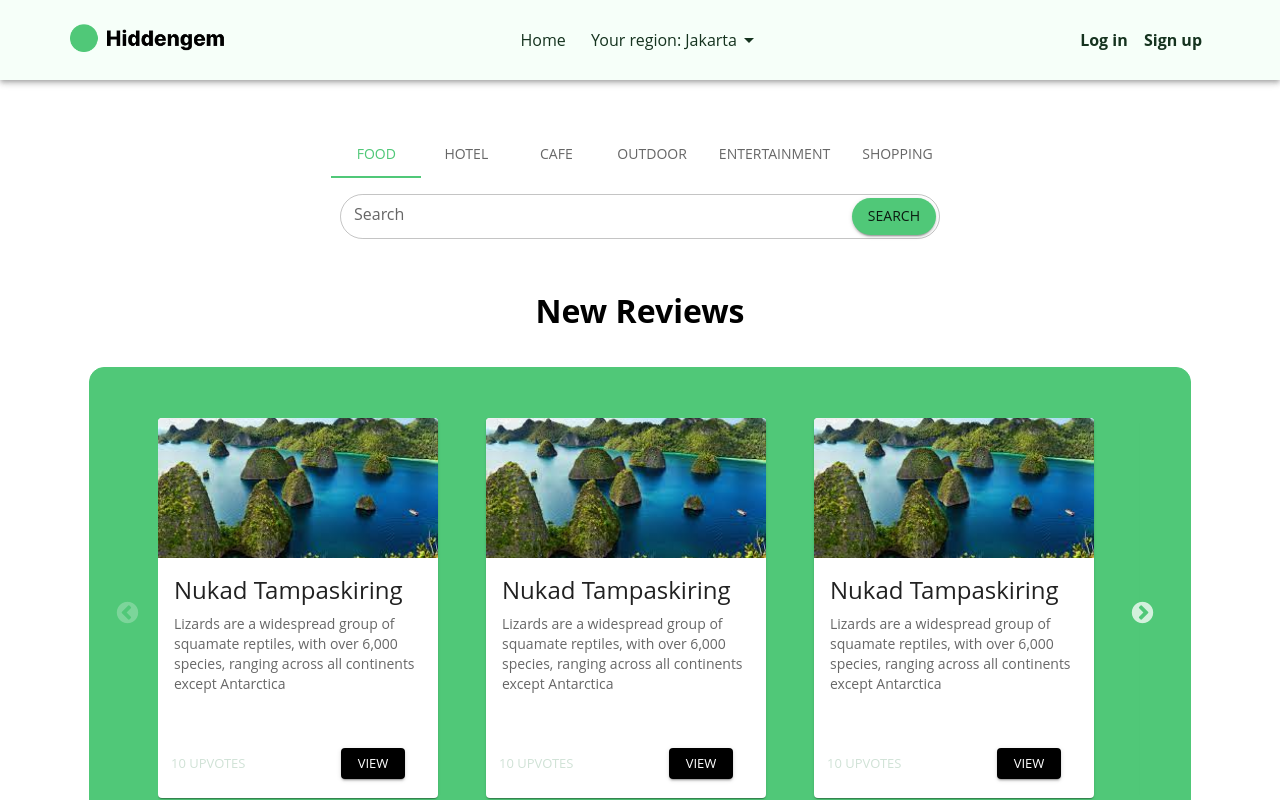
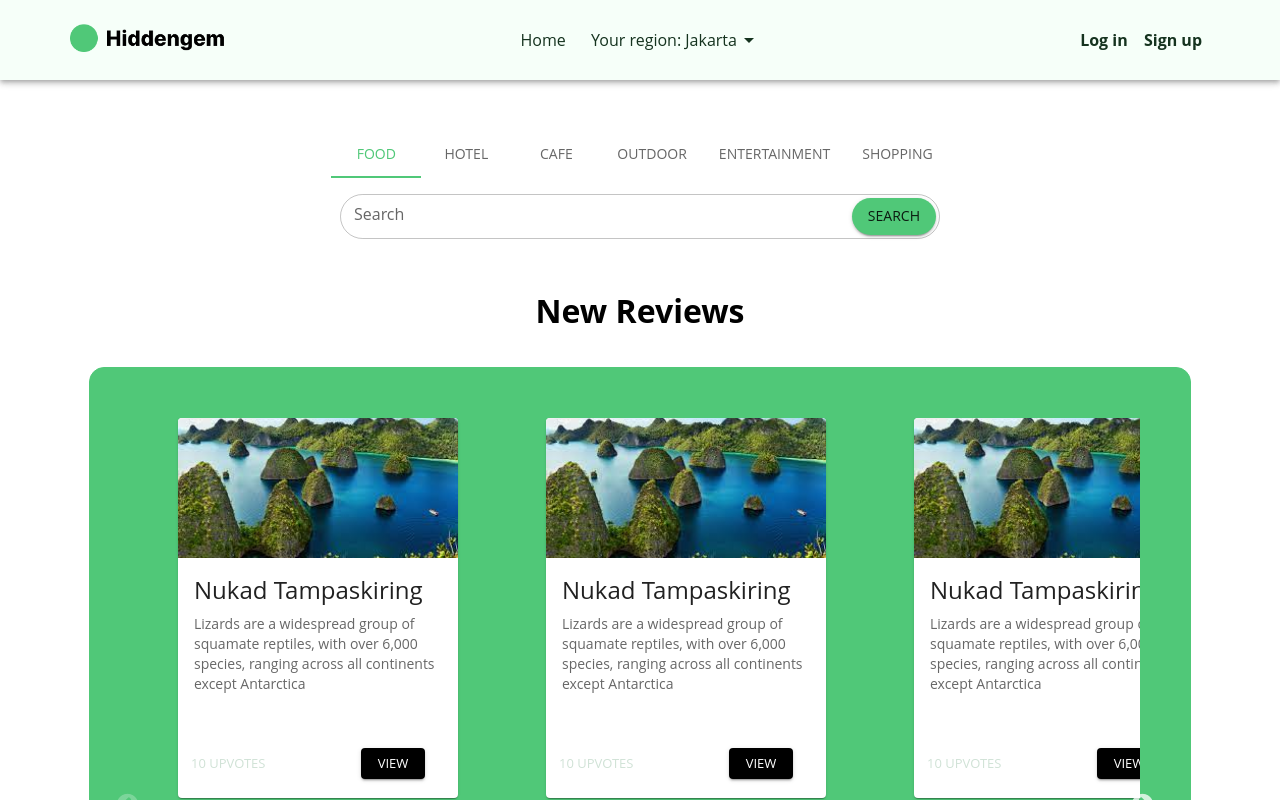
Before and after one commit to project-zusammen/hidden-gem-frontend, a React (Vite) app: page / in a window 1280 px wide. Shown: the top 800 px of the page. Built offline with nearby package versions, Linux system fonts and the light colour scheme.

Commit message:
add styling for slick-slide in body component

```diff
--- a/src/components/Body/index.css
+++ b/src/components/Body/index.css
@@ -30,3 +30,7 @@
   margin-right: 50px;
   padding-left: 18px;
 }
+
+.slick-slide {
+  margin: 0px 20px;
+}
```
